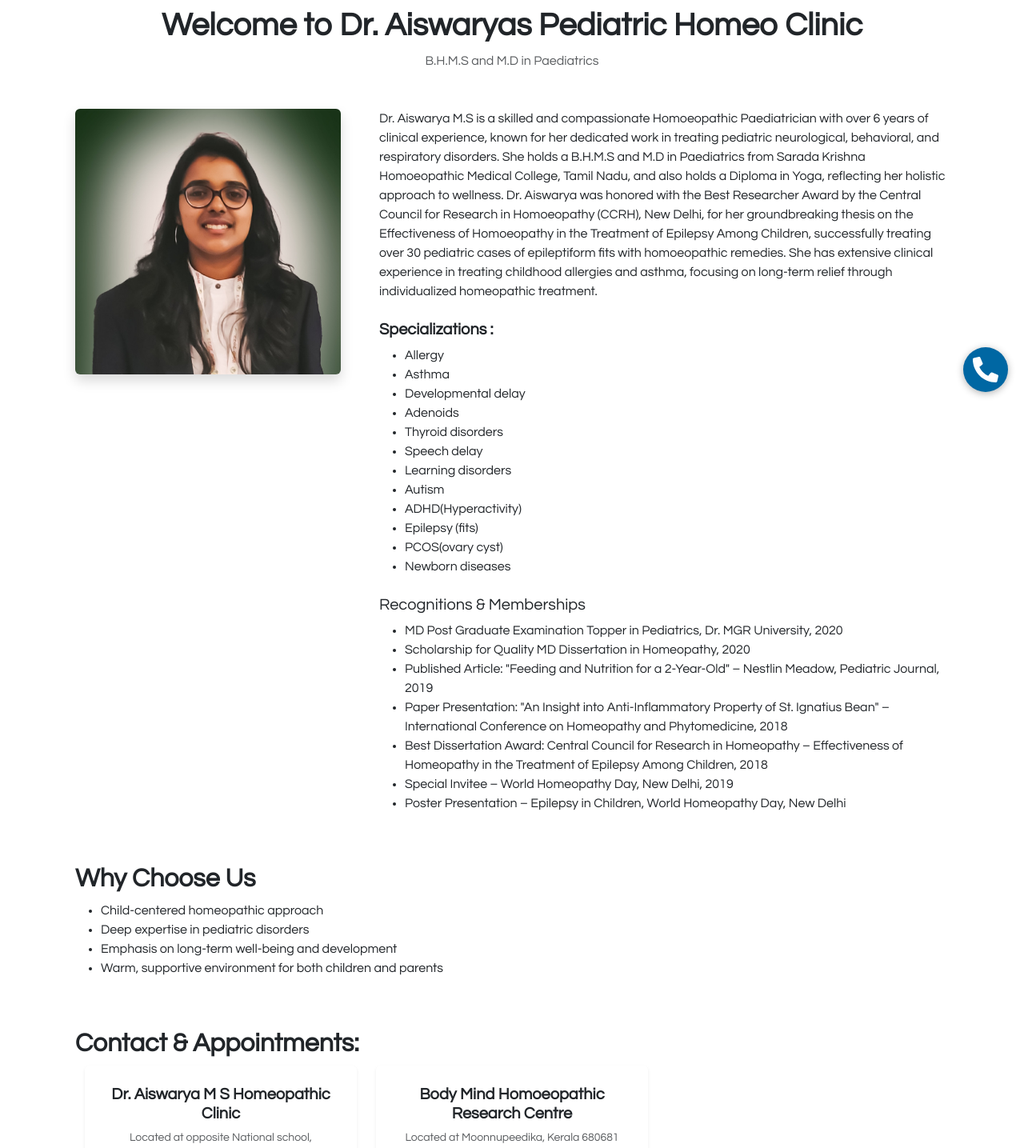
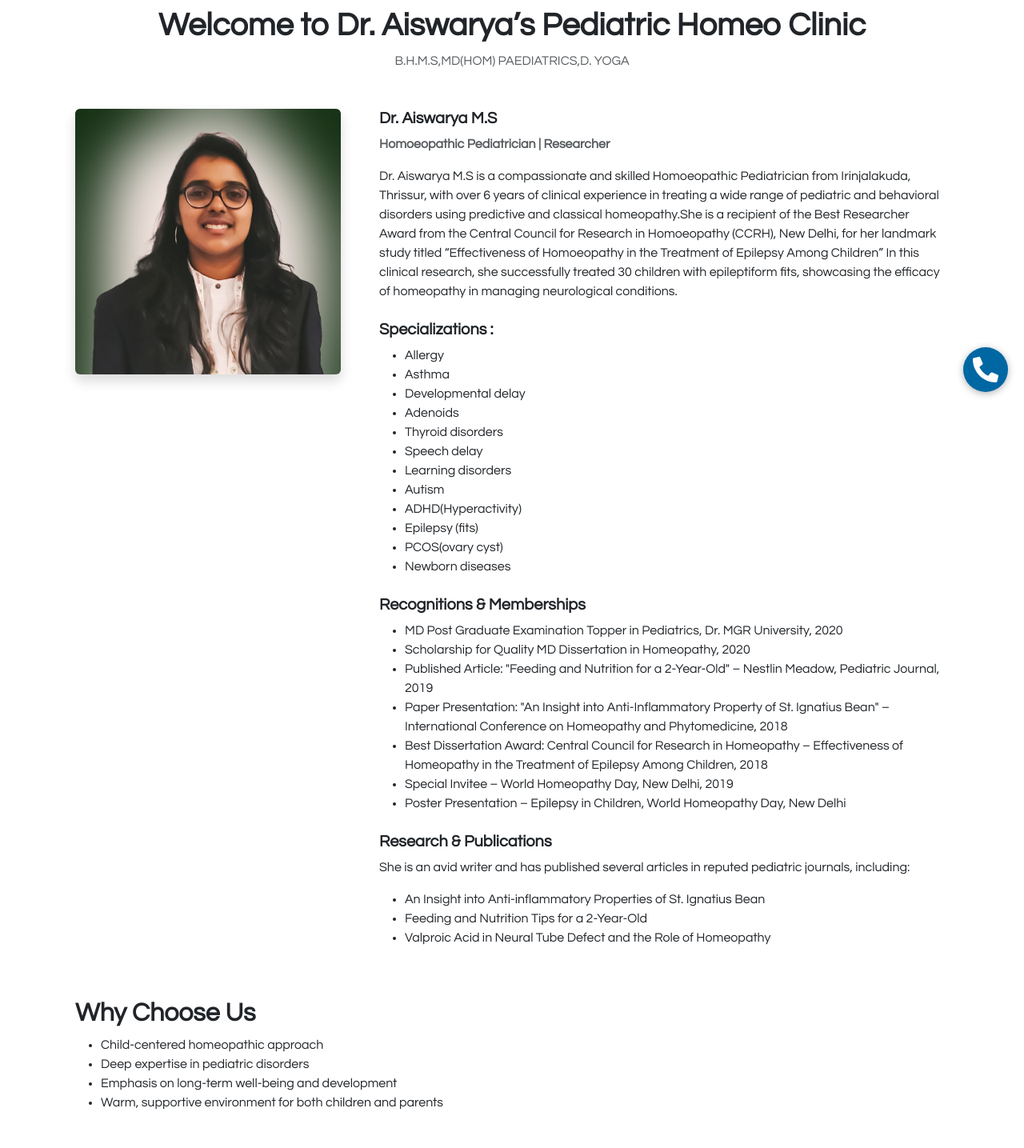
Before and after one commit to itsriyaas/Homeopathy, a React (Vite) app: page /doctor/aiswarya in a window 1280 px wide. Shown: the part 220-1655 px from the top of the page at 80% size. Built offline with nearby package versions, Linux system fonts and the light colour scheme.

Commit message:
major updates

```diff
--- a/src/components/AboutSection.jsx
+++ b/src/components/AboutSection.jsx
@@ -50,18 +50,19 @@ const AboutUsSection = () => {
                             className="img-fluid rounded-4 shadow"
                             style={{ maxHeight: '400px', objectFit: 'cover' }}
                         />
+                        <p className='mt-5 fst-italic'>"Being born into a family of healers, I've seen firsthand the power of homeopathy. I carry forward this legacy with dedication, empathy, and modern clinicalinsight." <br />- Dr. Aiswarya M.S</p>
                     </div>
                     {/* Text Column */}
                     <div className="col-md-6" data-aos="fade-right">
-                        <h2 className="fw-bold mb-3">Dr. Aiswarya M.S - Homoeopathic Paediatrician</h2>
+                        <h2 className="fw-bold mb-3">Dr Aiswarya M.S, B.H.M.S,MD(HOM) PAEDIATRICS,D. YOGA</h2>
                         <p className='text-muted'>
-                            Continuing the legacy of care, <strong>Dr. Aiswarya M.S</strong>, daughter of <strong>Dr. Suresh</strong>, brings a modern approach to holistic healing, specializing in pediatric cases.
+                            Continuing the legacy of care, <strong>Dr. Aiswarya M.S</strong>, daughter of <strong>Dr.B. Suresh Kumar</strong>, brings a modern approach to holistic healing, specializing in pediatric cases.
                         </p>
                         <p className="text-muted">
                             At our clinic, we are committed to offering compassionate, holistic, and evidence-based homeopathic care to children. Led by <strong>Dr. Aiswarya</strong>, a dedicated pediatric homeopathic physician, we specialize in treating a wide range of childhood conditions with a personalized and gentle approach.
                         </p>
                         <p className="text-muted">
-                           <strong>Dr. Aiswarya M.S</strong> is a skilled and compassionate Homoeopathic Paediatrician with over 6 years of clinical experience, known for her dedicated work in treating pediatric neurological, behavioral, and respiratory disorders. She holds a B.H.M.S and M.D in Paediatrics from Sarada Krishna Homoeopathic Medical College, Tamil Nadu, and also holds a Diploma in Yoga, reflecting her holistic approach to wellness. Dr. Aiswarya was honored with the Best Researcher Award by the Central Council for Research in Homoeopathy (CCRH), New Delhi, for her groundbreaking thesis on the Effectiveness of Homoeopathy in the Treatment of Epilepsy Among Children, successfully treating over 30 pediatric cases of epileptiform fits with homoeopathic remedies. She has extensive clinical experience in treating childhood allergies and asthma, focusing on long-term relief through individualized homeopathic treatment.
+                           <strong>Dr. Aiswarya M.S</strong> is a skilled and compassionate Homoeopathic Paediatrician with over 6 years of clinical experience, known for her dedicated work in treating pediatric neurological, behavioral, and respiratory disorders. She holds a B.H.M.S and M.D in Paediatrics from Sarada Krishna Homoeopathic Medical College, Tamil Nadu, and also holds a Diploma in Yoga, reflecting her holistic approach to wellness. Dr. Aiswarya was honored with the Best Researcher Award by the Central Council for Research in Homoeopathy (CCRH), New Delhi, for her groundbreaking thesis on the Effectiveness of Homoeopathy in the Treatment of Epilepsy Among Children, successfully treating over 30 pediatric cases of epileptiform fits with homoeopathic remedies. She has extensive clinical experience in treating childhood allergies and asthma, focusing on Permanent cure through individualized homeopathic treatment.
 
                         </p>
                         <p className='text-muted fw-bold'>Specialisations :</p>
@@ -73,7 +74,7 @@ const AboutUsSection = () => {
                             <li>Autism</li>
                             <li>Learning Disorders</li>
                         </ul>
-                        <p className='text-muted'>At <strong>Body Mind Homoeopathic Research Centre</strong>, Dr. Aiswarya serves as a pediatric consultant across centers in Thrissur (Near Mother Hospital - Ayyanthole), Moonupeedika, and Kalladikode (Palakkad).</p>
+                        <p className='text-muted'>At <strong>Body Mind Multispeciality Homoeopathic Clinic</strong>, Dr. Aiswarya serves as a pediatric consultant across centers in Thrissur (Near Mother Hospital - Ayyanthole), Moonupeedika, and Irinjalakkuda.</p>
                         <Link to="/doctor/aiswarya" className="btn btn-success rounded-pill px-4 mt-3">Learn More</Link>
 
                     </div>
--- a/src/components/DoctorProfile.jsx
+++ b/src/components/DoctorProfile.jsx
@@ -25,7 +25,7 @@ const DoctorProfile = () => {
   }
   const clinics = [
     {
-    location: 'Dr. Aiswarya M S Homeopathic Clinic',
+    location: 'Dr. Aiswarya M S Multispeciality Homeopathic Clinic',
     description: 'Located at opposite National school, Irinjalakuda, Kerala 680121',
      time:'Monday - Saturday',
     doctors:'Dr. Aiswarya M.S',
@@ -33,8 +33,8 @@ const DoctorProfile = () => {
     url:'tel:918547029080'
   },
   {
-    location: 'Body Mind Homoeopathic Research Centre',
-    description: 'Located at Moonnupeedika, Kerala 680681',
+    location: 'Body Mind Multispeciality Homoeopathic Clinic',
+    description: 'Located Near HPCL Petrol pump, Moonnupeedika, Kerala 680681',
      time:'Monday - Saturday',
     doctors:'Dr. B. Suresh Kumar, Dr. Aiswarya M.S',
     map:'https://maps.app.goo.gl/uhdVP7aMXd1QUXCYA',
@@ -96,6 +96,8 @@ const DoctorProfile = () => {
           </div>
 
           <div className="col-md-8" data-aos="fade-right">
+            {id === 'aiswarya' && (<h5 className='fw-bold'>Dr. Aiswarya M.S</h5>)}
+            {id === 'aiswarya' && (<p className='fw-bold text-muted'>Homoeopathic Pediatrician | Researcher</p>)}
             <p>{doctor.description}</p>
 
             <h5 className="mt-4 fw-bold">Specializations :</h5>
@@ -105,9 +107,16 @@ const DoctorProfile = () => {
               ))}
             </ul>
 
-            <h5 className="mt-4">Recognitions & Memberships</h5>
+            <h5 className="mt-4 fw-bold">Recognitions & Memberships</h5>
             <ul>
               {doctor.recognitions.map((rec, index) => (
+                <li key={index}>{rec}</li>
+              ))}
+            </ul>
+            {id === 'aiswarya' && (<h5 className="mt-4 fw-bold">Research & Publications</h5>)}
+             { id === 'aiswarya' && (<p>She is an avid writer and has published several articles in reputed pediatric journals, including:</p>)}
+            <ul>
+              {doctor.publications.map((rec, index) => (
                 <li key={index}>{rec}</li>
               ))}
             </ul>
--- a/src/components/DoctorsData.jsx
+++ b/src/components/DoctorsData.jsx
@@ -24,17 +24,21 @@ const doctorsData = [
       '25 Years of Service Award - IHMA, Thrissur (2015)',
       'Awarded by IHMA for Incurable Diseases Paper (2016)',
       'Zone Chairman - Lions Club Intl. (2017)'
-    ]
+    ],
+    publications:[
+
+    ],
   },
   {
     id: 'aiswarya',
-    name: 'Welcome to Dr. Aiswaryas Pediatric Homeo Clinic',
-    qualifications: 'B.H.M.S and M.D in Paediatrics',
+    name: 'Welcome to Dr. Aiswarya’s Pediatric Homeo Clinic',
+    qualifications: 'B.H.M.S,MD(HOM) PAEDIATRICS,D. YOGA',
     image: '/assets/doctors/draishwarya.jpg',
     contact:'tel:918547029080',
-    description: 'Dr. Aiswarya M.S is a skilled and compassionate Homoeopathic Paediatrician with over 6 years of clinical experience, known for her dedicated work in treating pediatric neurological, behavioral, and respiratory disorders. She holds a B.H.M.S and M.D in Paediatrics from Sarada Krishna Homoeopathic Medical College, Tamil Nadu, and also holds a Diploma in Yoga, reflecting her holistic approach to wellness. Dr. Aiswarya was honored with the Best Researcher Award by the Central Council for Research in Homoeopathy (CCRH), New Delhi, for her groundbreaking thesis on the Effectiveness of Homoeopathy in the Treatment of Epilepsy Among Children, successfully treating over 30 pediatric cases of epileptiform fits with homoeopathic remedies. She has extensive clinical experience in treating childhood allergies and asthma, focusing on long-term relief through individualized homeopathic treatment.',
+    description: 'Dr. Aiswarya M.S is a compassionate and skilled Homoeopathic Pediatrician from Irinjalakuda, Thrissur, with over 6 years of clinical experience in treating a wide range of pediatric and behavioral disorders using predictive and classical homeopathy.She is a recipient of the Best Researcher Award from the Central Council for Research in Homoeopathy (CCRH), New Delhi, for her landmark study titled “Effectiveness of Homoeopathy in the Treatment of Epilepsy Among Children” In this clinical research, she successfully treated  30 children with epileptiform fits, showcasing the efficacy of homeopathy in managing neurological conditions.',
     specializations: ['Allergy','Asthma','Developmental delay','Adenoids','Thyroid disorders','Speech delay','Learning disorders','Autism','ADHD(Hyperactivity)','Epilepsy (fits)','PCOS(ovary cyst)','Newborn diseases'],
-    recognitions: ['MD Post Graduate Examination Topper in Pediatrics, Dr. MGR University, 2020','Scholarship for Quality MD Dissertation in Homeopathy, 2020','Published Article: "Feeding and Nutrition for a 2-Year-Old" – Nestlin Meadow, Pediatric Journal, 2019','Paper Presentation: "An Insight into Anti-Inflammatory Property of St. Ignatius Bean" – International Conference on Homeopathy and Phytomedicine, 2018','Best Dissertation Award: Central Council for Research in Homeopathy – Effectiveness of Homeopathy in the Treatment of Epilepsy Among Children, 2018','Special Invitee – World Homeopathy Day, New Delhi, 2019','Poster Presentation – Epilepsy in Children, World Homeopathy Day, New Delhi']
+    recognitions: ['MD Post Graduate Examination Topper in Pediatrics, Dr. MGR University, 2020','Scholarship for Quality MD Dissertation in Homeopathy, 2020','Published Article: "Feeding and Nutrition for a 2-Year-Old" – Nestlin Meadow, Pediatric Journal, 2019','Paper Presentation: "An Insight into Anti-Inflammatory Property of St. Ignatius Bean" – International Conference on Homeopathy and Phytomedicine, 2018','Best Dissertation Award: Central Council for Research in Homeopathy – Effectiveness of Homeopathy in the Treatment of Epilepsy Among Children, 2018','Special Invitee – World Homeopathy Day, New Delhi, 2019','Poster Presentation – Epilepsy in Children, World Homeopathy Day, New Delhi'],
+    publications:['An Insight into Anti-inflammatory Properties of St. Ignatius Bean','Feeding and Nutrition Tips for a 2-Year-Old','Valproic Acid in Neural Tube Defect and the Role of Homeopathy']
   }
 ];
 
--- a/src/components/FaqDoc1.jsx
+++ b/src/components/FaqDoc1.jsx
@@ -4,7 +4,7 @@ import { Accordion, Container } from 'react-bootstrap';
 const faqData = [
   {
     question: "Which area does Dr. Aiswarya M.S practice?",
-    answer: "Dr. Aiswarya M.S is a paediatrician practicing in Moonnupeedika.",
+    answer: "Dr. Aiswarya M.S is a paediatrician practicing in Moonnupeedika and Irinjalakuda, Thrissur.",
   },
   {
     question: "Why do patients visit Dr. Aiswarya M.S?",
@@ -28,7 +28,7 @@ const faqData = [
   },
   {
     question: "How many years of experience does Dr. Aiswarya M.S have?",
-    answer: "Dr. Aiswarya M.S has over 11 years of clinical experience.",
+    answer: "Dr. Aiswarya M.S has over 6 years of clinical experience.",
   },
 ];
 
--- a/src/components/HeroSection.jsx
+++ b/src/components/HeroSection.jsx
@@ -15,7 +15,7 @@ const HeroSection = () => {
              Welcome to <span className="highlight-green">Body Mind</span><br /> Multispeciality Homoeopathic Clinic
             </h1>
             <p className="mt-3 text-muted">
-              Body Mind Homoeopathic Research Centre, we believe true healing goes beyond physical ailments it encompasses the body, mind, and soul. Our center is founded on the principles of classical homoeopathy, with a strong focus on individualized care, scientific research, and holistic well-being.
+              Body Mind Multispeciality Homoeopathic Clinic, we believe true healing goes beyond physical ailments it encompasses the body, mind, and soul. Our center is founded on the principles of classical homoeopathy, with a strong focus on individualized care, scientific research, and holistic well-being.
             </p>
             <div className="d-flex flex-wrap gap-3 mt-4 justify-content-center justify-content-md-start">
               <Link to={'/about-us'} className="btn btn-success rounded-pill px-4 py-2">Discover More</Link>
--- a/src/components/OurClinics.jsx
+++ b/src/components/OurClinics.jsx
@@ -6,16 +6,15 @@ import { FaHeartbeat, FaStethoscope, FaAllergies, FaUserMd, FaNotesMedical } fro
 
 const clinics = [
   {
-    location: 'Body Mind Homoeopathic Research Centre, Since 1990',
-    description: 'Located near Mother Hospital, Olari, Thrissur 680003',
-    time:'Monday - Saturday',
-    doctors:'Dr. B. Suresh Kumar, Dr Praveen Dharma rathnam D.H.M.S, Dr. Sheneefa BHMS',
-    map:'https://maps.app.goo.gl/p3DgEHTck3wkc2oA9',
-    url:'tel:919072392110'
-
+    location: 'Dr. Aiswarya M S Homeopathic Clinic',
+    description: 'Located at opposite National school, Irinjalakuda, Kerala 680121',
+     time:'Monday - Saturday',
+    doctors:'Dr. Aiswarya M.S',
+    map:'https://maps.app.goo.gl/b8MA47m9kfnrkPjX8',
+    url:'tel:918547029080'
   },
   {
-    location: 'Body Mind Homoeopathic Research Centre',
+    location: 'Body Mind Multispeciality Homoeopathic Clinic',
     description: 'Located at Moonnupeedika, Kerala 680681',
      time:'Monday - Saturday',
     doctors:'Dr. B. Suresh Kumar, Dr. Aiswarya M.S',
@@ -23,7 +22,7 @@ const clinics = [
     url:'tel:919349021110'
   },
   {
-    location: 'Body Mind Homoeopathic Research Centre',
+    location: 'Body Mind Multispeciality Homoeopathic Clinic',
     description: 'Located at Kalladikode, Karimba South, Kerala 678596',
      time:'Monday - Saturday',
     doctors:'Dr. B. Suresh Kumar',
@@ -32,22 +31,23 @@ const clinics = [
   },
   {
     location: 'Dr. Aiswarya M S Homeopathic Clinic',
-    description: 'Located at Aravushala Rd, Moonnupeedika, Kerala 680681',
+    description: 'Located Near HPCL Petrol pump, Moonnupeedika, Kerala 680681',
      time:'Monday - Saturday',
     doctors:'Dr. Aiswarya M.S',
     map:'https://maps.app.goo.gl/m6Hm33grUN846L3c8',
     url:'tel:918547003873'
   },
   {
-    location: 'Dr. Aiswarya M S Homeopathic Clinic',
-    description: 'Located at opposite National school, Irinjalakuda, Kerala 680121',
-     time:'Monday - Saturday',
-    doctors:'Dr. Aiswarya M.S',
-    map:'https://maps.app.goo.gl/b8MA47m9kfnrkPjX8',
-    url:'tel:918547029080'
+    location: 'Body Mind Multispeciality Homoeopathic Clinic, Since 1990',
+    description: 'Located near Mother Hospital, Olari, Thrissur 680003',
+    time:'Monday - Saturday',
+    doctors:'Dr. B. Suresh Kumar, Dr Praveen Dharma rathnam D.H.M.S, Dr. Sheneefa BHMS',
+    map:'https://maps.app.goo.gl/p3DgEHTck3wkc2oA9',
+    url:'tel:919072392110'
+
   },
    {
-    location: 'Body Mind Homoeopathic Research Centre',
+    location: 'Body Mind Multispeciality Homoeopathic Clinic',
     description: 'Located at KNP Puram, Odakkadu, Tiruppur, Tamil Nadu 641687',
      time:'Monday - Saturday',
     doctors:'Dr. B. Suresh Kumar,  Dr Sameena. BHMS',
```
